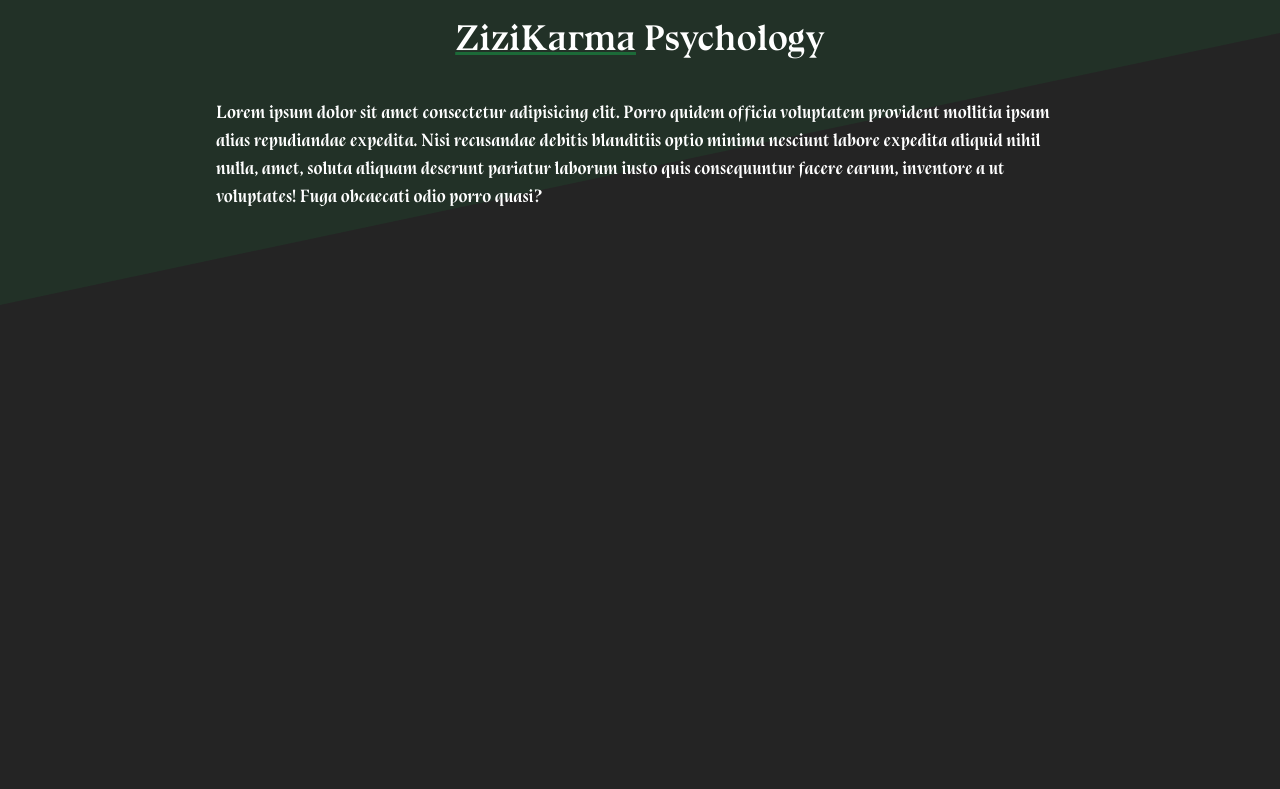
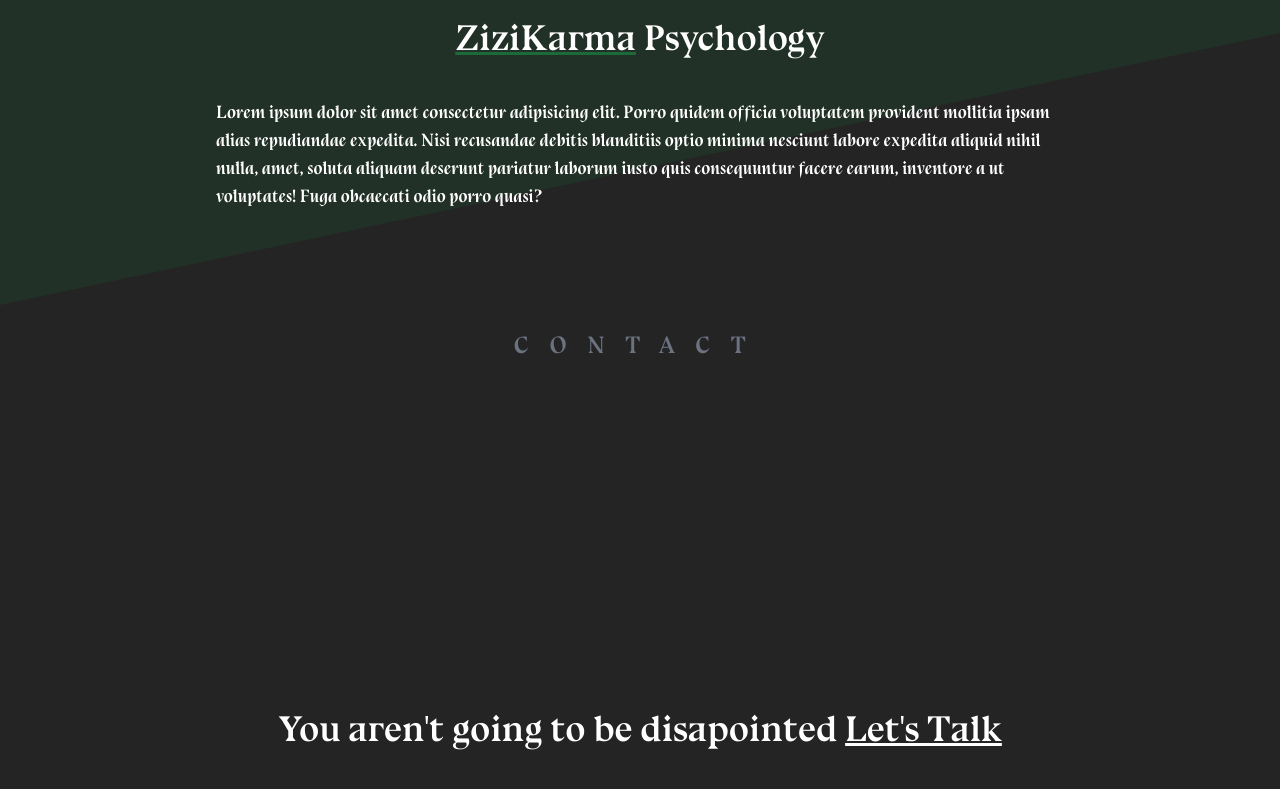
Before and after one commit to RobbieProkop/portfolio, a Next.js app: page / in a window 1280 px wide. Shown: the part 3635-4424 px from the top of the page. Built offline with nearby package versions, Linux system fonts and the light colour scheme.

Commit message:
begin contact

```diff
--- a/components/Contact.tsx
+++ b/components/Contact.tsx
@@ -1,10 +1,17 @@
 type Props = {};
 const Contact = (props: Props) => {
   return (
-    <div className="h-screen">
+    <div className="h-screen flex relative flex-col text-center md:text-left md:flex-row max-w-7xl px-10 mx-auto justify-evenly items-center">
       <h3 className="absolute top-0 uppercase tracking-[20px] text-gray-500 text-2xl mb-5">
         Contact
       </h3>
+
+      <div>
+        <h4 className="text-4xl font-semibold text-center">
+          You aren't going to be disapointed{" "}
+          <span className="underline declaration-green-600/50">Let's Talk</span>
+        </h4>
+      </div>
     </div>
   );
 };
```
